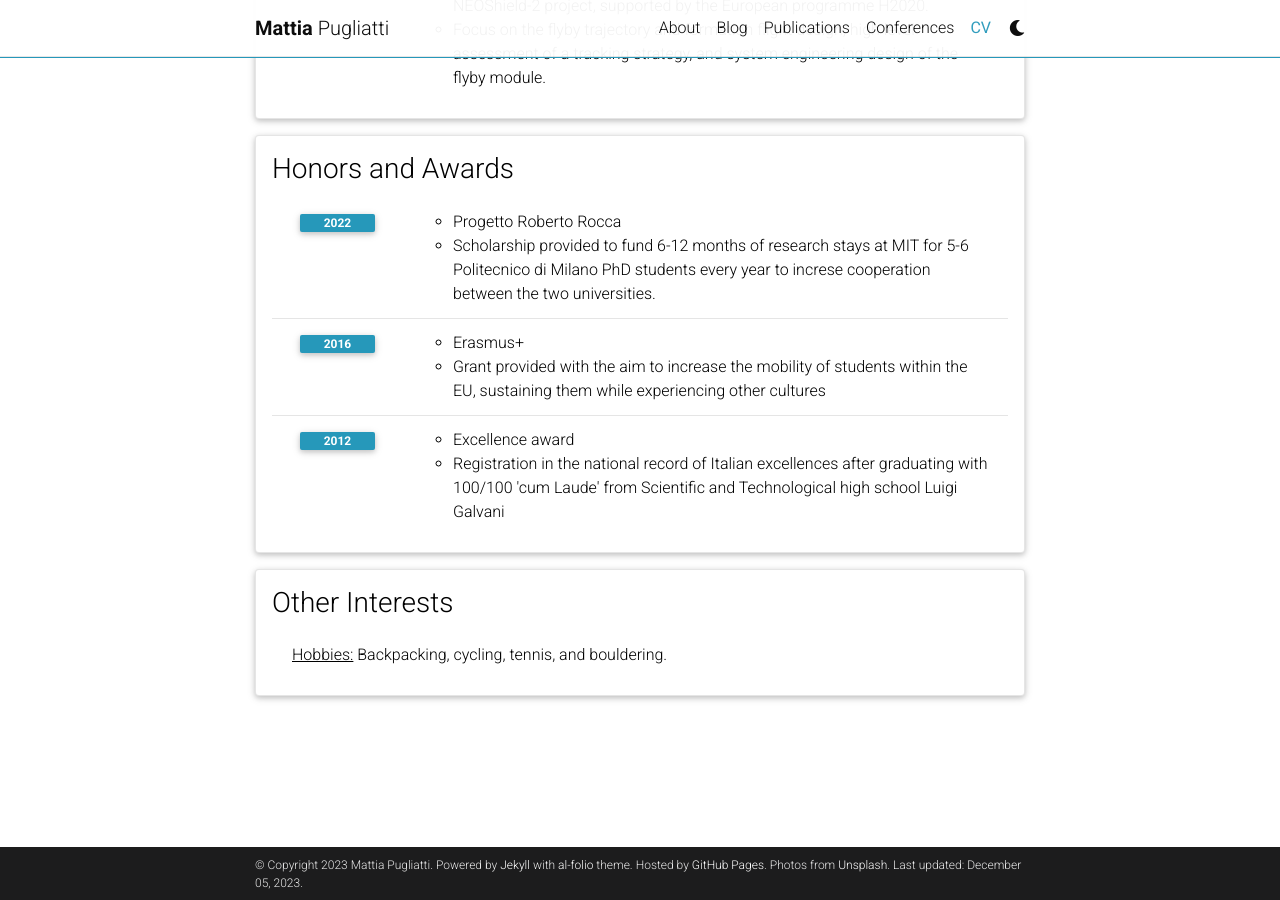
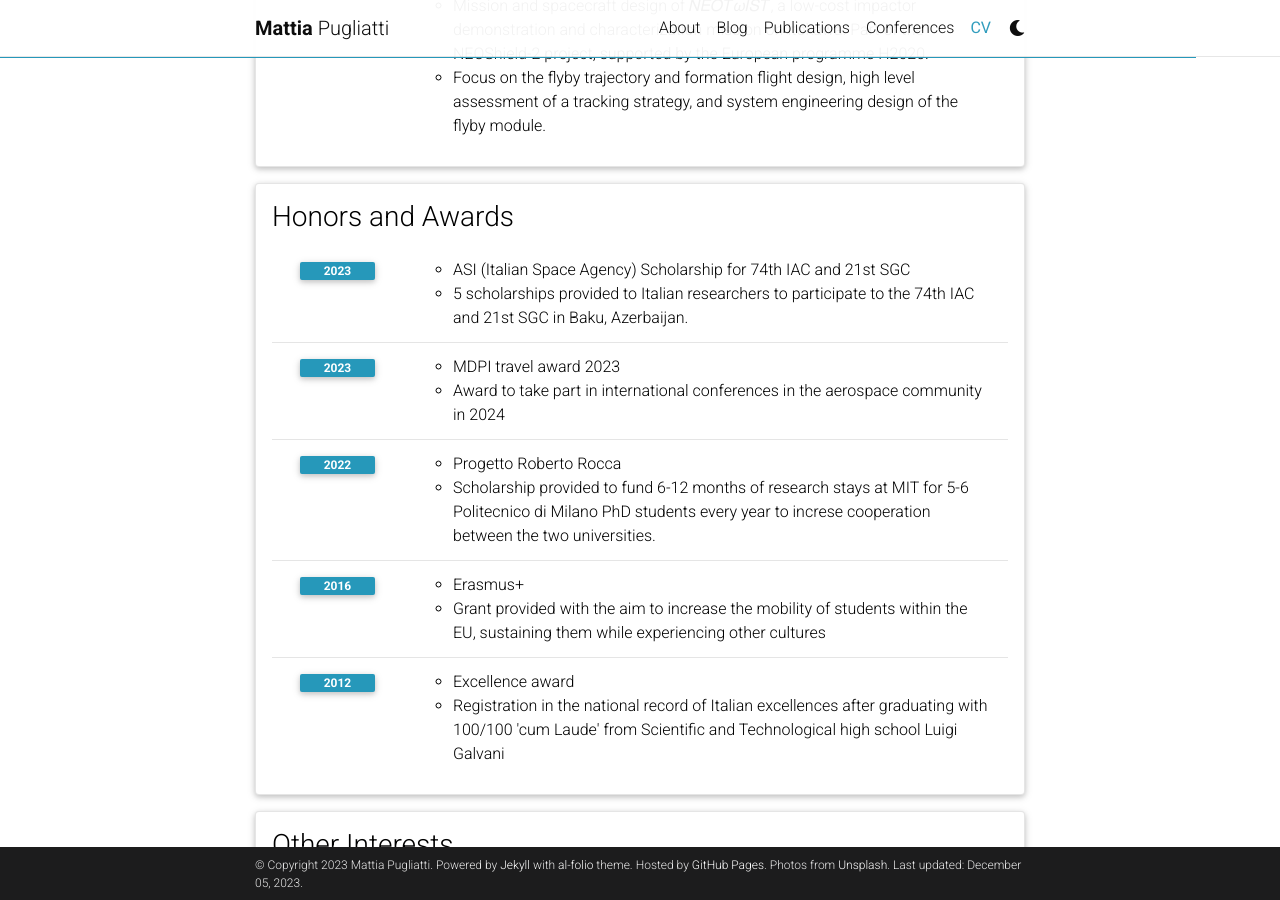
Before and after one commit to MattiaPugliatti/MattiaPugliatti, a Jekyll site: the page built from _pages/cv.md, in a window 1280 px wide and 900 px high, scrolled down 2106 px. Built offline with Jekyll 4.4.1, drawn with Linux system fonts in a browser that asks for light colours; comment, search, counter and statistics services are not loaded; a style sheet for code colours, icons or effects is not loaded; some of the changed text lies outside the part shown.

Commit message:
Update cv.yml

```diff
--- a/_data/cv.yml
+++ b/_data/cv.yml
@@ -13,11 +13,12 @@
   contents:
     - title: PhD and Early Stage Researcher
       institution: Politecnico di Milano, Milan, Italy
-      year: Nov. 2019 - Present
+      year: Nov. 2019 - Nov. 2023
       description:
         - Artificial intelligence for enhanced optical navigation techniques around small-bodies.
         - Mission analysis, image processing, and GNC design of the Milani mission. Team leader of the GNC group for the Milani mission.
         - Marie Skłodowska Curie ESR13 of Stardust-R, the European Training Network on asteroids and space debris.
+        - Thesis on Data-Driven Image Processing for Enhanced Vision-Based Applications Around Small Bodies with Machine Learning, cum laude.
     - title: M.Sc. in Spaceflight
       institution: Delft University of Technology Delft, The Netherlands
       year: Sep. 2015 - Mar. 2018
@@ -71,6 +72,14 @@
 - title: Honors and Awards
   type: time_table
   contents:
+    - year: 2023
+      items:
+        - ASI (Italian Space Agency) Scholarship for 74th IAC and 21st SGC
+        - 5 scholarships provided to Italian researchers to participate to the 74th IAC and 21st SGC in Baku, Azerbaijan.
+    - year: 2023
+      items:
+        - MDPI travel award 2023
+        - Award to take part in international conferences in the aerospace community in 2024
     - year: 2022
       items:
         - Progetto Roberto Rocca
```
